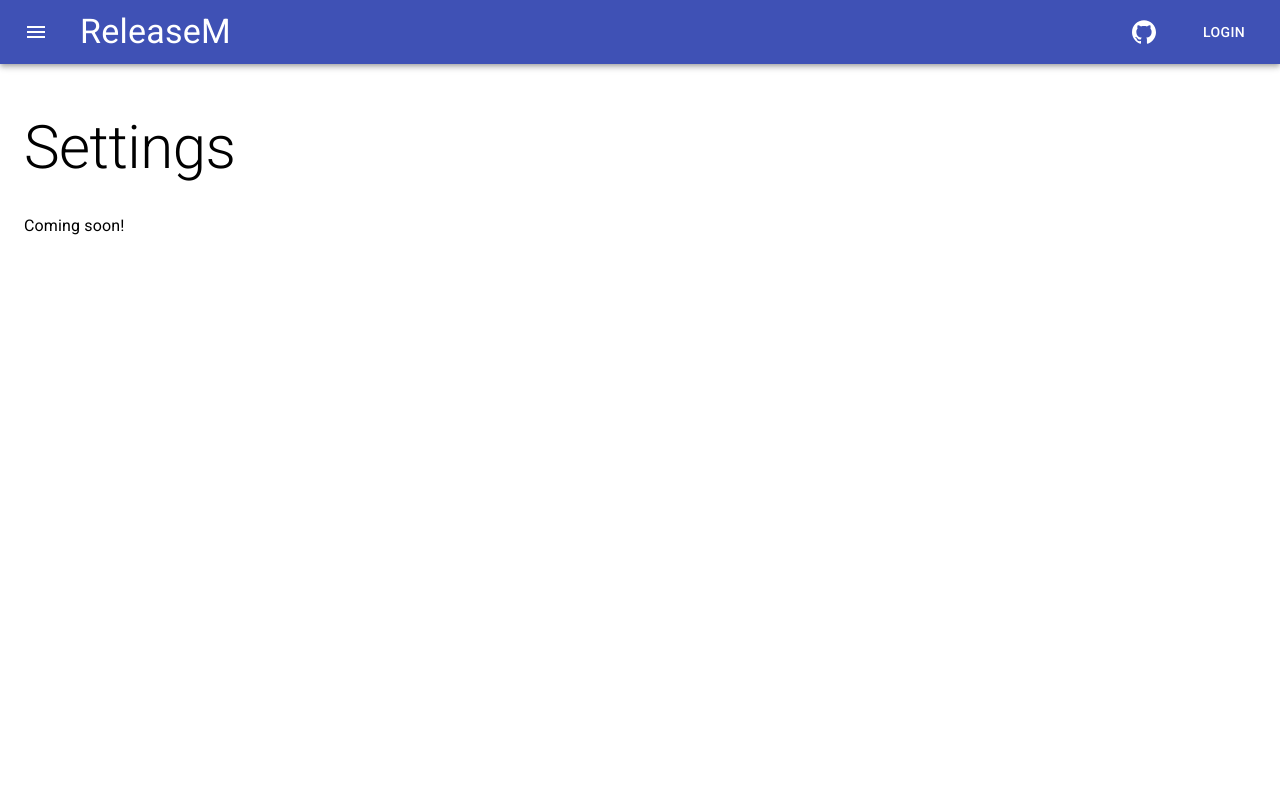
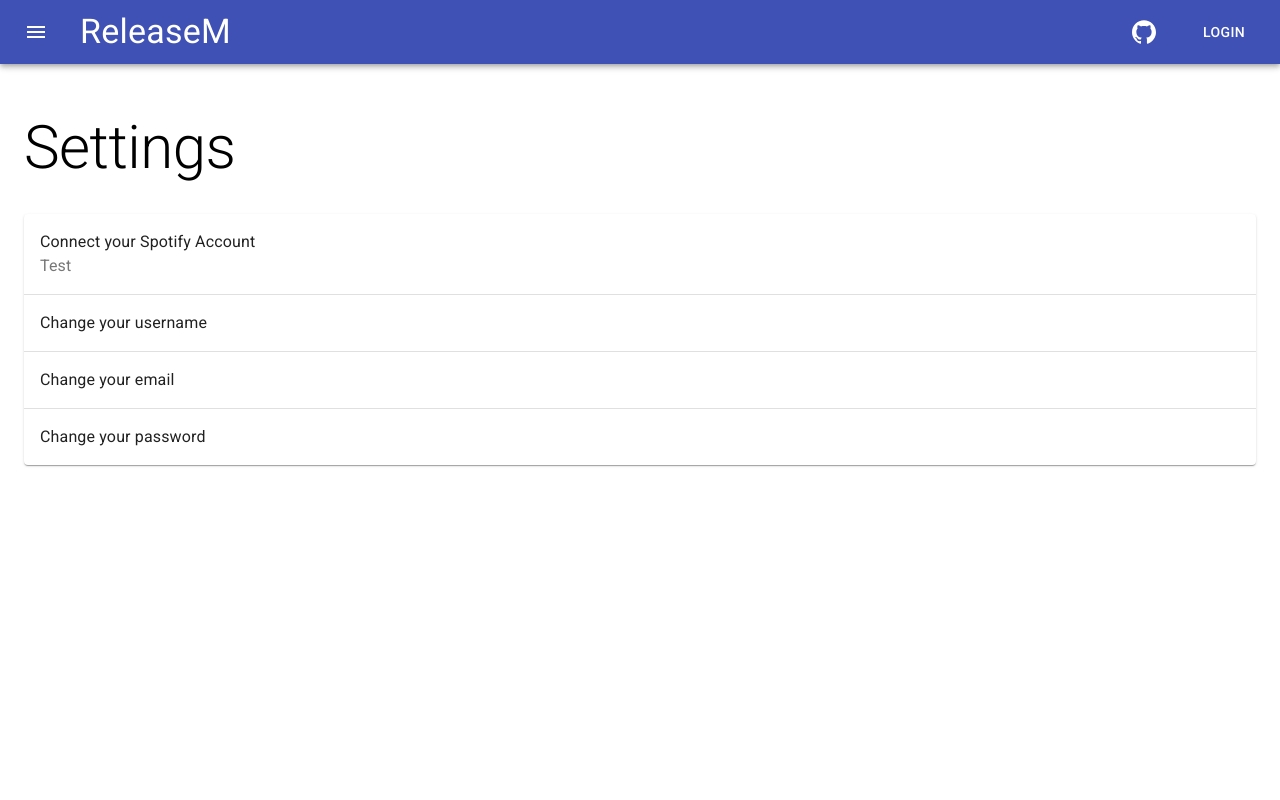
Before and after one commit to AndrewZaw/ReleaseM, a React (Create React App) app in the folder frontend/: page /settings in a window 1280 px wide. Shown: the top 800 px of the page. Built offline with nearby package versions, Linux system fonts and the light colour scheme.

Commit message:
Added settingsPaper

```diff
--- a/frontend/src/scenes/settings/Settings.js
+++ b/frontend/src/scenes/settings/Settings.js
@@ -1,6 +1,7 @@
 import React, { Component } from 'react';
 import { withStyles } from '@material-ui/core/styles';
 import { Container, Typography } from '@material-ui/core';
+import SettingsPaper from './containers/SettingsPaper';
 
 const styles = theme => ({
   title: {
@@ -16,7 +17,7 @@ class Settings extends Component {
         <Typography variant="h2" className={classes.title}>
           Settings
         </Typography>
-        <Typography>Coming soon!</Typography>
+        <SettingsPaper />
       </Container>
     );
   }
--- /dev/null
+++ b/frontend/src/scenes/settings/containers/SettingsPaper.js
@@ -0,0 +1,42 @@
+import React, { Component } from 'react';
+import { withStyles } from '@material-ui/core/styles';
+import { Paper, Divider, Typography } from '@material-ui/core';
+
+const styles = theme => ({
+  root: {},
+  setting: {
+    fontWeight: '400',
+    padding: '1em'
+  },
+  settingSubtext: {
+    fontWeight: '400',
+    color: '#777'
+  }
+});
+
+class SettingsPaper extends Component {
+  render() {
+    const { classes } = this.props;
+    return (
+      <Paper className={classes.root}>
+        <Typography className={classes.setting}>
+          Connect your Spotify Account
+          <Typography className={classes.settingSubtext}>Test</Typography>
+        </Typography>
+
+        <Divider />
+        <Typography className={classes.setting}>
+          Change your username
+        </Typography>
+        <Divider />
+        <Typography className={classes.setting}>Change your email</Typography>
+        <Divider />
+        <Typography className={classes.setting}>
+          Change your password
+        </Typography>
+      </Paper>
+    );
+  }
+}
+
+export default withStyles(styles)(SettingsPaper);
```
